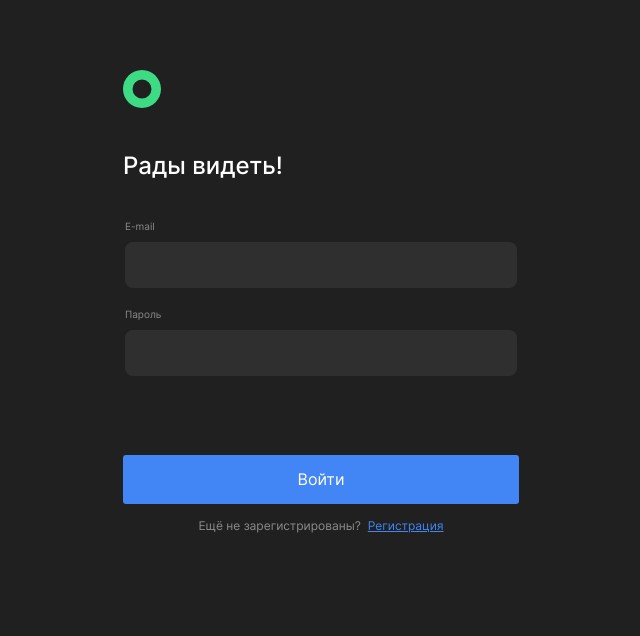
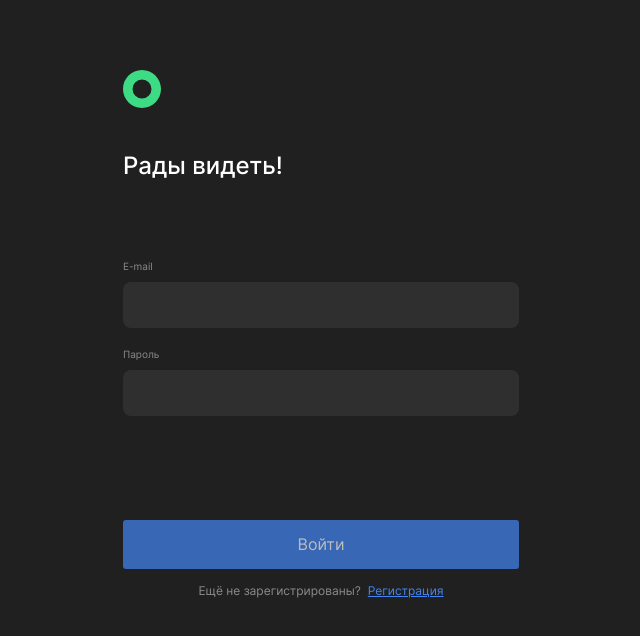
Before and after one commit to alkremn/movies-explorer-frontend, a React (Create React App) app: page /signin in a window 1280 px wide. Shown: the top 636 px of the page, without its empty margins (319-959 px from the left). Built offline with nearby package versions, Linux system fonts and the light colour scheme.

Commit message:
feat: add user authorization

```diff
--- a/src/components/App/App.js
+++ b/src/components/App/App.js
@@ -1,5 +1,7 @@
-import { useState } from "react";
+import { useState, useEffect } from "react";
 import "./App.css";
+
+// Components
 import ProtectedRoute from "../ProtectedRoute/ProtectedRoute";
 import Header from "../Header/Header";
 import Main from "../Main/Main";
@@ -10,37 +12,108 @@ import NotFound from "../NotFound/NotFound";
 import Movies from "../Movies/Movies";
 import SavedMovies from "../SavedMovies/SavedMovies";
 import Profile from "../Profile/Profile";
+import Preloader from "../Preloader/Preloader";
 
+// Api
+import authApi from "../../utils/AuthApi";
+
+// Context
+import { CurrentUserContext } from "../../contexts/CurrentUserContext";
+
+// Router
 import { Switch, Route, withRouter } from "react-router-dom";
 
 function App({ history }) {
-  const [loggedIn] = useState(false);
+  const [currentUser, setCurrentUser] = useState(null);
+  const [loggedIn, setLoggedIn] = useState(false);
+  const [isLoading, setIsLoading] = useState(false);
+  const [serverError, setServerError] = useState();
+
+  useEffect(() => {
+    const token = localStorage.getItem("jwt");
+    if (token) {
+      setIsLoading(true);
+      authApi
+        .checkToken(token)
+        .then((res) => setCurrentUser(res))
+        .catch((err) => console.log(err));
+      setLoggedIn(true);
+      setIsLoading(false);
+    }
+  }, []);
+
+  useEffect(() => {
+    setTimeout(() => {
+      setServerError(null);
+    }, 10000);
+  }, [serverError]);
 
   function registerHandler(values) {
-    console.log(values);
-    history.push("/signin");
+    setIsLoading(true);
+    authApi
+      .register(values)
+      .then((user) => {
+        localStorage.setItem("jwt", user.token);
+        setCurrentUser(user);
+        setLoggedIn(true);
+        history.push("/movies");
+      })
+      .catch((err) => {
+        setServerError(err);
+      })
+      .finally(() => setIsLoading(false));
   }
 
   function loginHandler(values) {
-    console.log(values);
+    setIsLoading(true);
+    authApi
+      .login(values)
+      .then((user) => {
+        localStorage.setItem("jwt", user.token);
+        setCurrentUser(user);
+        setLoggedIn(true);
         history.push("/movies");
+      })
+      .catch((err) => {
+        setServerError(err);
+      })
+      .finally(() => setIsLoading(false));
+  }
+
+  function logoutHandler() {
+    localStorage.removeItem("jwt");
+    setCurrentUser(null);
+    setLoggedIn(false);
   }
 
   return (
     <div className='page'>
+      <CurrentUserContext.Provider value={currentUser}>
         <Switch>
           <Route path='/signin'>
-          <Login loggedIn={loggedIn} onLogin={loginHandler} />
+            <Login
+              loggedIn={loggedIn}
+              onLogin={loginHandler}
+              serverError={serverError}
+            />
           </Route>
           <Route path='/signup'>
-          <Register loggedIn={loggedIn} onRegister={registerHandler} />
+            <Register
+              loggedIn={loggedIn}
+              onRegister={registerHandler}
+              serverError={serverError}
+            />
           </Route>
           <Route exact path='/'>
-          <Header color='#073042' />
+            <Header color='#073042' loggedIn={loggedIn} />
             <Main loggedIn={loggedIn} />
             <Footer />
           </Route>
-        <ProtectedRoute path='/movies' loggedIn={loggedIn} component={Movies} />
+          <ProtectedRoute
+            path='/movies'
+            loggedIn={loggedIn}
+            component={Movies}
+          />
           <ProtectedRoute
             path='/saved-movies'
             loggedIn={loggedIn}
@@ -51,9 +124,13 @@ function App({ history }) {
             isFooterInvisible={true}
             loggedIn={loggedIn}
             component={Profile}
+            user={currentUser}
+            onLogout={logoutHandler}
           />
           <Route component={NotFound} />
         </Switch>
+        {isLoading && <Preloader />}
+      </CurrentUserContext.Provider>
     </div>
   );
 }
--- a/src/components/Form/Form.css
+++ b/src/components/Form/Form.css
@@ -4,8 +4,30 @@
   display: flex;
   flex-direction: column;
   justify-content: space-between;
-  height: 50vh;
+  height: fit-content;
   width: 100%;
+}
+
+.form__server-error {
+  background-color: #dc3545;
+  border-radius: 5px;
+  min-height: 20px;
+  font-size: 13px;
+  display: flex;
+  align-items: center;
+  justify-content: center;
+  padding: 7px 0;
+  margin: 20px 0 40px;
+  visibility: hidden;
+  transform: translateY(-80%);
+  opacity: 0;
+  transition: all 0.3s linear;
+}
+
+.form__server-error_active {
+  visibility: visible;
+  transform: translateY(0);
+  opacity: 1;
 }
 
 .form-field:first-child {
--- a/src/components/Form/Form.js
+++ b/src/components/Form/Form.js
@@ -10,12 +10,20 @@ function Form({
   bottomText,
   bottomLink,
   bottomTitle,
+  serverError,
   children,
 }) {
   return (
     <form className='form' method='POST' onSubmit={onSubmit}>
       <div className='form__top'>{children}</div>
       <div className='form__bottom'>
+        <p
+          className={`form__server-error ${
+            serverError ? "form__server-error_active" : ""
+          }`}
+        >
+          {serverError}
+        </p>
         <button
           className={`form__submit-button ${
             isValid && dirty ? " " : "form__submit-button_disabled"
--- a/src/components/FormField/FormField.css
+++ b/src/components/FormField/FormField.css
@@ -31,7 +31,7 @@
   font-size: 10px;
   line-height: 12px;
   color: #ee3465;
-  margin-top: 10px;
+  margin: 10px 0 0;
   visibility: hidden;
 }
 
--- a/src/components/FormField/FormField.js
+++ b/src/components/FormField/FormField.js
@@ -26,13 +26,13 @@ function FormField({
         onBlur={onBlur}
         required
       />
-      <span
+      <p
         className={`form-field__error ${
           error ? "form-field__error_active" : ""
         }`}
       >
         {error && touched && error}
-      </span>
+      </p>
     </fieldset>
   );
 }
--- a/src/components/Login/Login.js
+++ b/src/components/Login/Login.js
@@ -1,12 +1,14 @@
 import React, { useEffect } from "react";
 import "./Login.css";
 import logo from "../../images/logo.svg";
-import { loginValidationSchema } from "../../utils/constants";
 import { Link } from "react-router-dom";
 import { useHistory } from "react-router";
+import { loginValidationSchema } from "../../utils/constants";
+import Form from "../Form/Form";
+import FormField from "../FormField/FormField";
 import { Formik } from "formik";
 
-function Login({ loggedIn, onLogin }) {
+function Login({ loggedIn, onLogin, serverError }) {
   const history = useHistory();
   useEffect(() => {
     if (loggedIn) {
@@ -38,68 +40,37 @@ function Login({ loggedIn, onLogin }) {
             isValid,
             dirty,
           }) => (
-            <form className='login__form' method='POST' onSubmit={handleSubmit}>
-              <fieldset className='login__form-fieldset'>
-                <label className='login__input-label' htmlFor='email'>
-                  E-mail
-                </label>
-                <input
-                  className='login__input'
+            <Form
+              onSubmit={handleSubmit}
+              submitButtonTitle='Войти'
+              isValid={isValid}
+              dirty={dirty}
+              bottomText=' Ещё не зарегистрированы?'
+              bottomLink='/signup'
+              bottomTitle='Регистрация'
+              serverError={serverError}
+            >
+              <FormField
+                title='E-mail'
+                name='email'
                 type='email'
-                  id='email'
-                  name='email'
                 value={values.email}
                 onChange={handleChange}
                 onBlur={handleBlur}
-                  required
+                error={errors.email}
+                touched={touched.email}
               />
-                <span
-                  className={`login__input-error ${
-                    errors.email ? "login__input-error_active" : ""
-                  }`}
-                >
-                  {errors.email && touched.email && errors.email}
-                </span>
-              </fieldset>
-              <fieldset className='login__form-fieldset'>
-                <label className='login__input-label' htmlFor='email'>
-                  Пароль
-                </label>
-                <input
-                  className='login__input'
+              <FormField
+                title='Пароль'
+                name='password'
                 type='password'
-                  id='password'
-                  name='password'
-                  minLength='8'
                 value={values.password}
                 onChange={handleChange}
                 onBlur={handleBlur}
-                  required
+                error={errors.password}
+                touched={touched.password}
               />
-                <span
-                  className={`login__input-error ${
-                    errors.email ? "login__input-error_active" : ""
-                  }`}
-                >
-                  {errors.password && touched.password && errors.password}
-                </span>
-              </fieldset>
-              <button
-                className={`login__submit-button ${
-                  isValid && dirty ? " " : "login__submit-button_disabled"
-                }`}
-                type='submit'
-                disabled={!(isValid && dirty)}
-              >
-                Войти
-              </button>
-              <p className='login__login-text'>
-                Ещё не зарегистрированы?
-                <Link to='/signup' className='login__login-link'>
-                  Регистрация
-                </Link>
-              </p>
-            </form>
+            </Form>
           )}
         </Formik>
       </div>
--- a/src/components/MoviesCardList/MoviesCardList.js
+++ b/src/components/MoviesCardList/MoviesCardList.js
@@ -34,7 +34,6 @@ function MoviesCardList({ movies, onDeleteMovieCard }) {
   useEffect(() => {
     if (filteredMovies.length < movies.length) {
       setIsMoreButtonActive(true);
-      console.log("asdf");
     } else {
       setIsMoreButtonActive(false);
     }
--- /dev/null
+++ b/src/contexts/CurrentUserContext.js
@@ -0,0 +1,3 @@
+import { createContext } from "react";
+
+export const CurrentUserContext = createContext(null);
--- a/src/utils/AuthApi.js
+++ b/src/utils/AuthApi.js
@@ -8,7 +8,7 @@ class AuthApi {
     return fetch(url, {
       method,
       headers: {
-        authorization: token ? `Barer ${token}` : "",
+        authorization: token ? `Bearer ${token}` : "",
         "Content-Type": "application/json",
       },
       body,
@@ -19,7 +19,8 @@ class AuthApi {
     if (res.ok) {
       return res.json();
     }
-    return Promise.reject(`Ошибка: ${res.status}`);
+
+    return res.json().then((err) => Promise.reject(err.error));
   }
 
   register({ email, password, name }) {
--- a/src/utils/utils.js
+++ b/src/utils/utils.js
@@ -8,3 +8,7 @@ export function throttle(func, timeFrame) {
     }
   };
 }
+
+export function getFirstName(fullName) {
+  return fullName.split(" ")[0];
+}
```
Also changed, not shown: src/components/Profile/Profile.js (+11 -5 lines), src/components/Register/Register.js (+3 -8 lines). Lines whose indentation alone changed are shown as unchanged.
